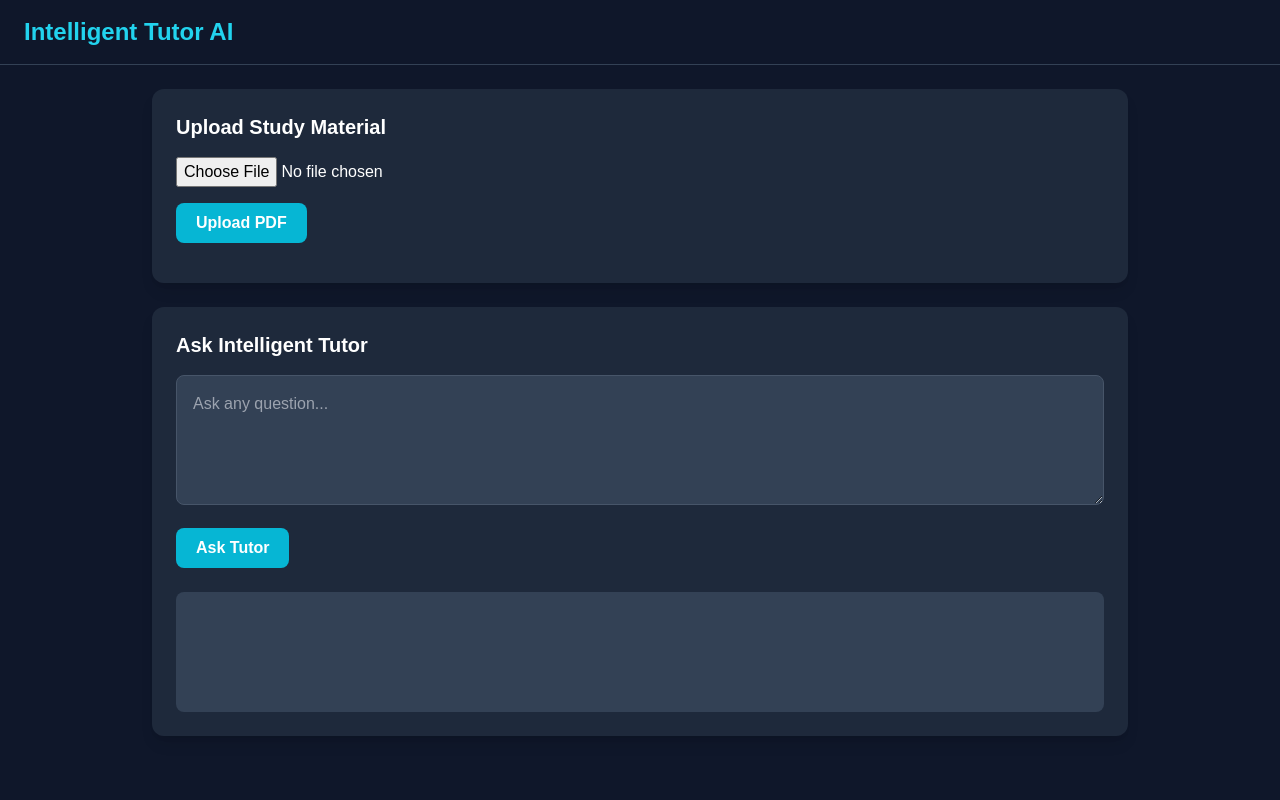
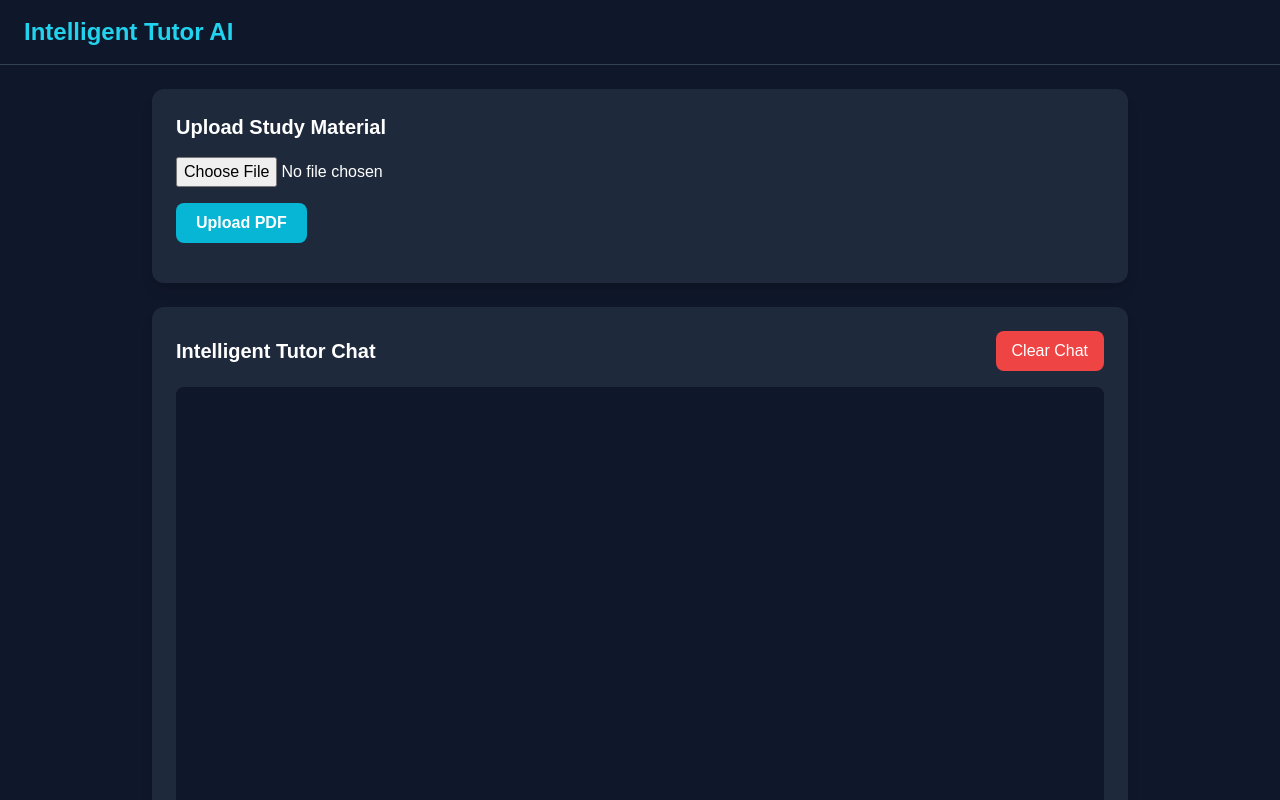
Before and after one commit to Panav19/intelligent-tutor-ai, a React (Create React App) app in the folder frontend/: page / in a window 1280 px wide. Shown: the top 800 px of the page. Built offline with nearby package versions, Linux system fonts and the light colour scheme.

Commit message:
Implemented ChatGPT-style tutor conversation UI

```diff
--- a/frontend/src/components/ChatBox.jsx
+++ b/frontend/src/components/ChatBox.jsx
@@ -1,17 +1,38 @@
-import React, { useState } from "react";
+import React, { useState, useRef, useEffect } from "react";
 import API from "../services/api";
 
 function ChatBox() {
 
     const [question, setQuestion] = useState("");
 
-    const [answer, setAnswer] = useState("");
+    const [messages, setMessages] = useState([]);
 
     const [loading, setLoading] = useState(false);
 
+    const chatEndRef = useRef(null);
+
+    useEffect(() => {
+
+        chatEndRef.current?.scrollIntoView({
+            behavior: "smooth"
+        });
+
+    }, [messages]);
+
     const askQuestion = async () => {
 
-        if (!question) return;
+        if (!question.trim()) return;
+
+        const userMessage = {
+            type: "user",
+            text: question
+        };
+
+        setMessages((prev) => [...prev, userMessage]);
+
+        const currentQuestion = question;
+
+        setQuestion("");
 
         setLoading(true);
 
@@ -20,56 +41,131 @@ function ChatBox() {
             const response = await API.post(
                 "/ask",
                 {
-                    question: question
+                    question: currentQuestion
                 }
             );
 
-            setAnswer(response.data.answer);
+            const aiMessage = {
+                type: "ai",
+                text: response.data.answer
+            };
+
+            setMessages((prev) => [...prev, aiMessage]);
 
         } catch (error) {
 
             console.error(error);
 
-            setAnswer("Error generating response");
+            const errorMessage = {
+                type: "ai",
+                text: "Error generating response"
+            };
+
+            setMessages((prev) => [...prev, errorMessage]);
         }
 
         setLoading(false);
+    };
+
+    const handleKeyPress = (e) => {
+
+        if (e.key === "Enter" && !e.shiftKey) {
+
+            e.preventDefault();
+
+            askQuestion();
+        }
+    };
+
+    const clearChat = () => {
+        setMessages([]);
     };
 
     return (
 
         <div className="bg-slate-800 p-6 rounded-xl shadow-lg">
 
-            <h2 className="text-xl font-semibold mb-4">
-                Ask Intelligent Tutor
+            <div className="flex justify-between items-center mb-4">
+
+                <h2 className="text-xl font-semibold">
+                    Intelligent Tutor Chat
                 </h2>
 
+                <button
+                    onClick={clearChat}
+                    className="bg-red-500 hover:bg-red-600 px-4 py-2 rounded-lg"
+                >
+                    Clear Chat
+                </button>
+
+            </div>
+
+            {/* CHAT AREA */}
+
+            <div className="h-[500px] overflow-y-auto bg-slate-900 rounded-lg p-4 space-y-4">
+
+                {messages.map((msg, index) => (
+
+                    <div
+                        key={index}
+                        className={`flex ${
+                            msg.type === "user"
+                                ? "justify-end"
+                                : "justify-start"
+                        }`}
+                    >
+
+                        <div
+                            className={`max-w-[75%] px-4 py-3 rounded-2xl whitespace-pre-wrap ${
+                                msg.type === "user"
+                                    ? "bg-cyan-500 text-white"
+                                    : "bg-slate-700 text-gray-100"
+                            }`}
+                        >
+
+                            {msg.text}
+
+                        </div>
+
+                    </div>
+                ))}
+
+                {loading && (
+
+                    <div className="flex justify-start">
+
+                        <div className="bg-slate-700 px-4 py-3 rounded-2xl">
+
+                            Thinking...
+
+                        </div>
+
+                    </div>
+                )}
+
+                <div ref={chatEndRef} />
+
+            </div>
+
+            {/* INPUT AREA */}
+
+            <div className="mt-4 flex gap-3">
+
                 <textarea
-                rows="4"
+                    rows="2"
                     value={question}
                     onChange={(e) => setQuestion(e.target.value)}
-                placeholder="Ask any question..."
-                className="w-full p-4 rounded-lg bg-slate-700 text-white border border-slate-600"
+                    onKeyDown={handleKeyPress}
+                    placeholder="Ask your tutor anything..."
+                    className="flex-1 p-4 rounded-lg bg-slate-700 text-white border border-slate-600 resize-none"
                 />
 
                 <button
                     onClick={askQuestion}
-                className="mt-4 bg-cyan-500 hover:bg-cyan-600 px-5 py-2 rounded-lg font-semibold"
+                    className="bg-cyan-500 hover:bg-cyan-600 px-6 rounded-lg font-semibold"
                 >
-                Ask Tutor
+                    Send
                 </button>
-
-            <div className="mt-6 bg-slate-700 p-4 rounded-lg min-h-[120px]">
-
-                {loading ? (
-                    <p className="text-cyan-300">
-                        Generating answer...
-                    </p>
-                ) : (
-                    <p className="whitespace-pre-wrap">
-                        {answer}
-                    </p>
-                )}
 
             </div>
 
```
Lines whose indentation alone changed are shown as unchanged.
